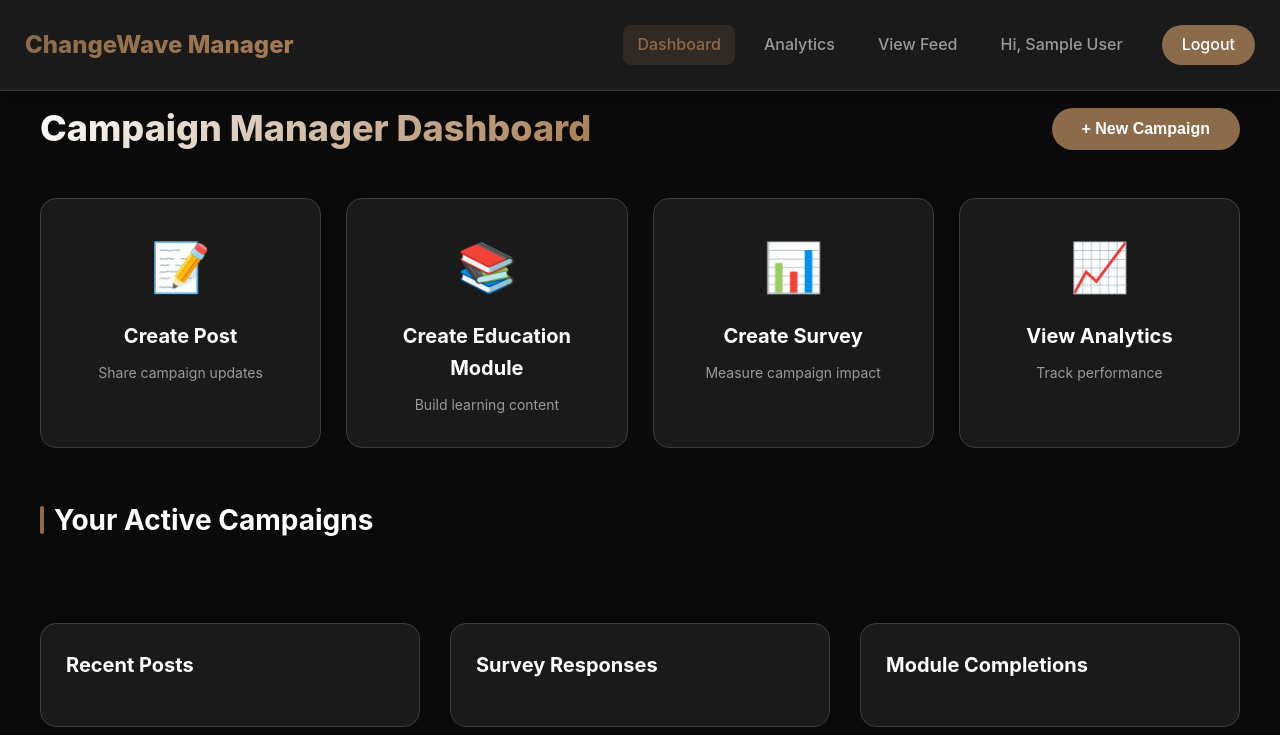
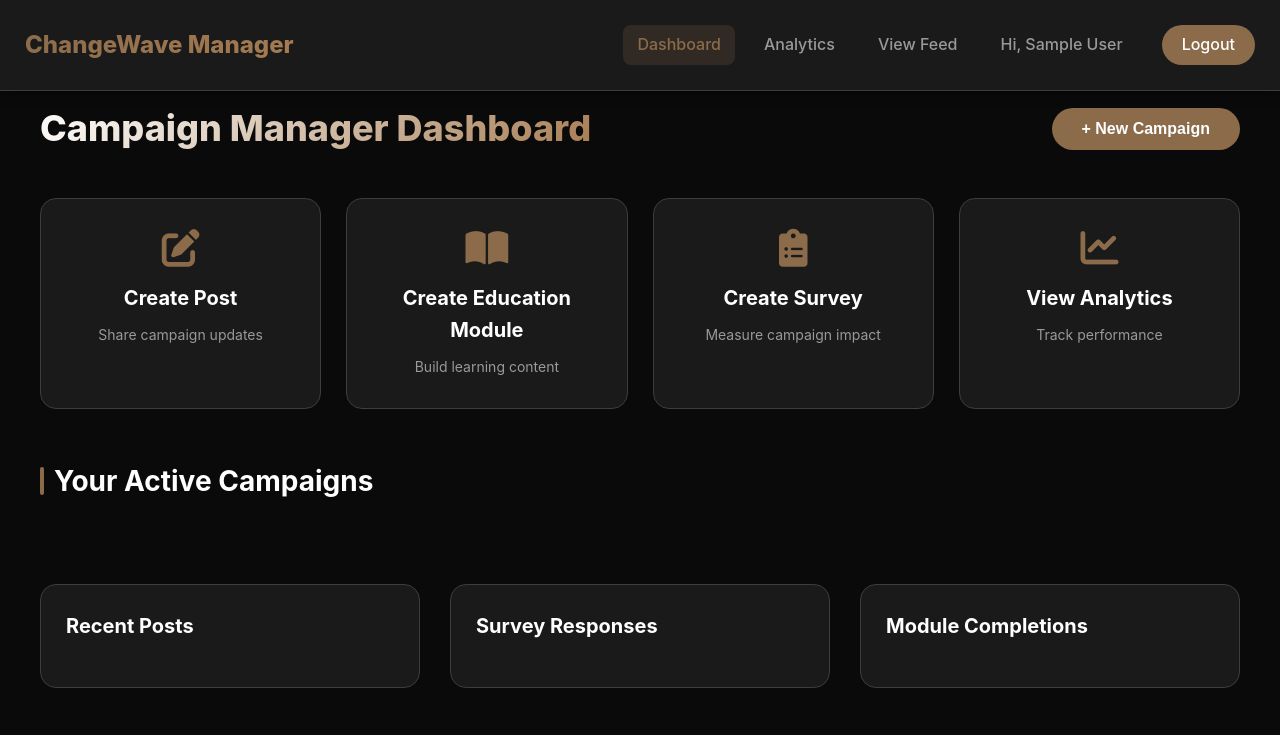
Before and after one commit to NITHISH-2207/Campaign-Management-System, a website: page frontend/html/campaign-manager-dashboard.html in a window 1280 px wide. Shown: the top 735 px of the page. Drawn offline with nearby package versions, Linux system fonts and the light colour scheme; files that its build step writes are made by us from their sources; no server answers; sample sign-in values are in the browser's storage.

Commit message:
Alter the icons

```diff
--- a/frontend/html/campaign-manager-dashboard.html
+++ b/frontend/html/campaign-manager-dashboard.html
@@ -6,6 +6,7 @@
     <title>Campaign Manager Dashboard - ChangeWave</title>
     <link rel="stylesheet" href="../css/common.css">
     <link rel="stylesheet" href="../css/campaign-manager.css">
+    <link href="https://cdnjs.cloudflare.com/ajax/libs/font-awesome/6.0.0/css/all.min.css" rel="stylesheet">
     <script src="https://cdn.jsdelivr.net/npm/chart.js"></script>
 </head>
 <body>
@@ -32,22 +33,22 @@
         <!-- Quick Actions -->
         <div class="quick-actions">
             <div class="action-card" onclick="window.location.href='create-post.html'">
-                <div class="action-icon">📝</div>
+                <div class="action-icon"><i class="fas fa-pen-to-square"></i></div>
                 <h3>Create Post</h3>
                 <p>Share campaign updates</p>
             </div>
             <div class="action-card" onclick="window.location.href='create-education-module.html'">
-                <div class="action-icon">📚</div>
+                <div class="action-icon"><i class="fas fa-book-open"></i></div>
                 <h3>Create Education Module</h3>
                 <p>Build learning content</p>
             </div>
             <div class="action-card" onclick="window.location.href='create-survey.html'">
-                <div class="action-icon">📊</div>
+                <div class="action-icon"><i class="fas fa-clipboard-list"></i></div>
                 <h3>Create Survey</h3>
                 <p>Measure campaign impact</p>
             </div>
             <div class="action-card" onclick="window.location.href='analytics-dashboard.html'">
-                <div class="action-icon">📈</div>
+                <div class="action-icon"><i class="fas fa-chart-line"></i></div>
                 <h3>View Analytics</h3>
                 <p>Track performance</p>
             </div>
--- a/frontend/html/css/campaign-manager.css
+++ b/frontend/html/css/campaign-manager.css
@@ -173,8 +173,18 @@ body {
 }
 
 .action-icon {
-    font-size: 48px;
+    font-size: 38px;
+    color: #8B6B4A;
     margin-bottom: 15px;
+    transition: all 0.3s ease;
+    display: flex;
+    align-items: center;
+    justify-content: center;
+}
+
+.action-card:hover .action-icon {
+    color: #A67C52;
+    transform: scale(1.1);
 }
 
 .action-card h3 {
```
